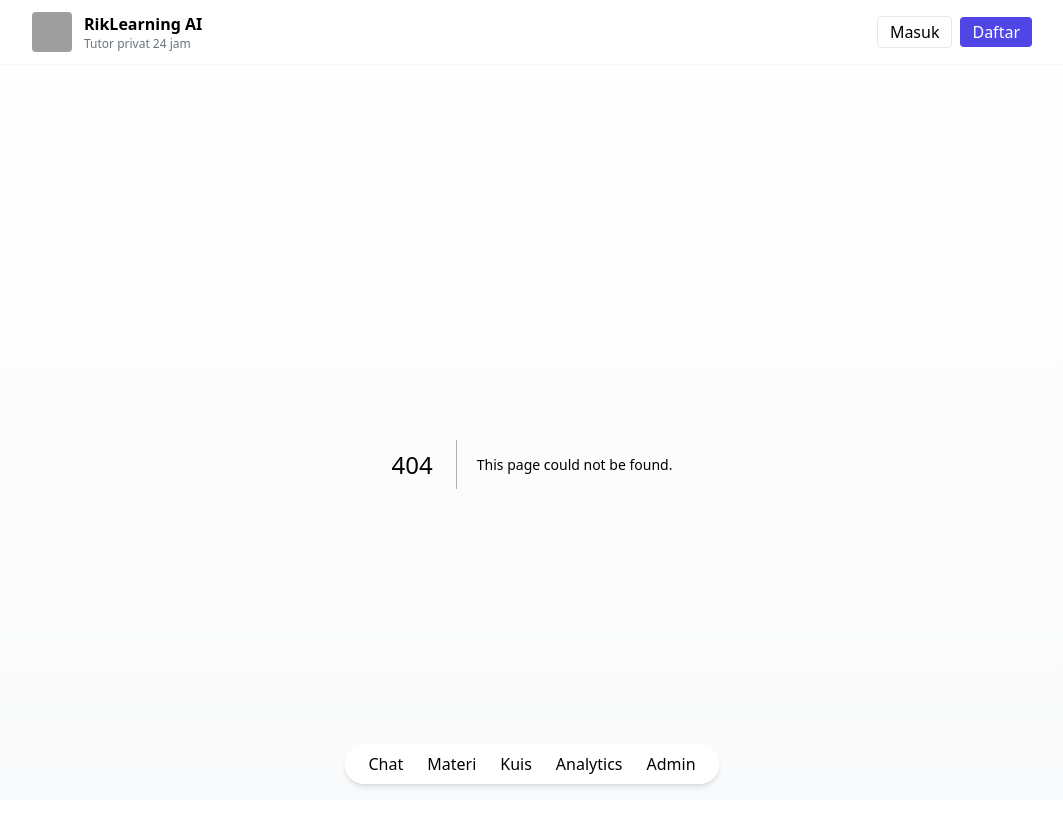
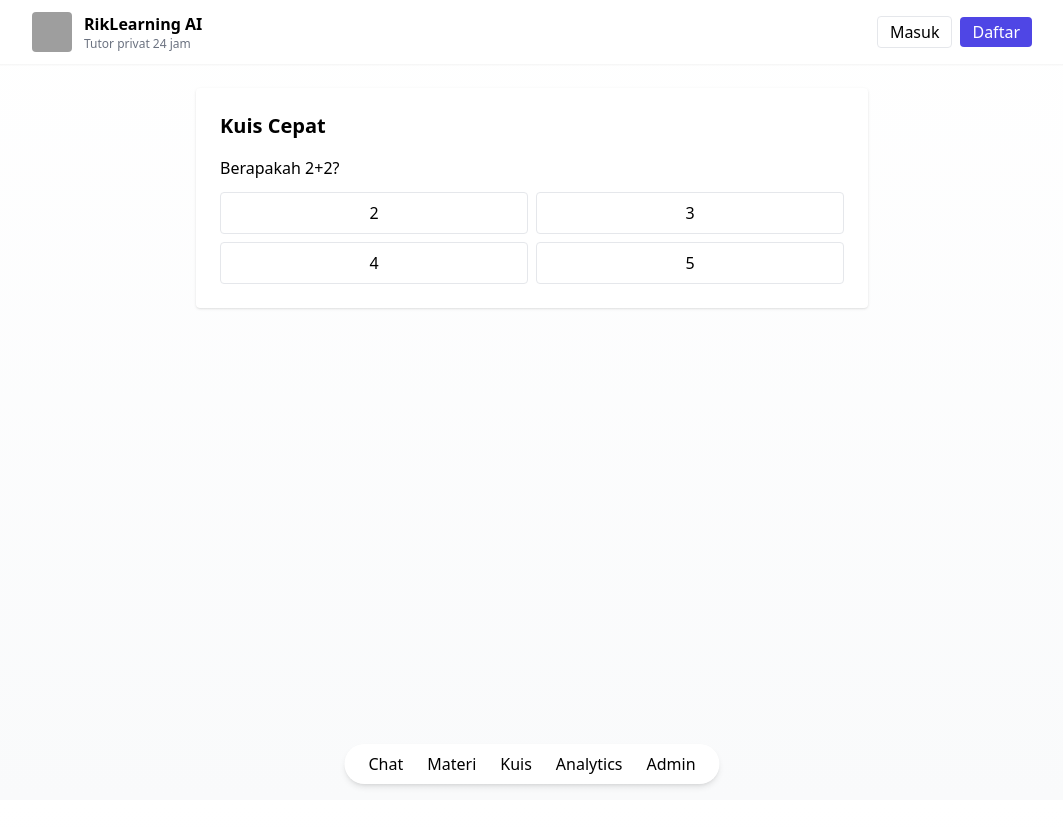
Before and after one commit to RikChat/RikLearningAI, a Next.js app: page /kuis in a window 1280 px wide. Before the commit this address had no page. Shown: the top 828 px of the page, without its empty margins (108-1171 px from the left). Built offline with nearby package versions, Linux system fonts and the light colour scheme; grey boxes are pictures that could not be loaded.

Commit message:
Create page.tsx

```diff
--- /dev/null
+++ b/app/kuis/page.tsx
@@ -0,0 +1,39 @@
+'use client'
+import { useState } from 'react'
+
+const demo = [
+  { q: 'Berapakah 2+2?', options: ['2','3','4','5'], a: 2 },
+  { q: 'Apa tipe data untuk teks di JS?', options: ['number','string','boolean','object'], a: 1 },
+]
+
+export default function KuisPage(){
+  const [index,setIndex]=useState(0)
+  const [score,setScore]=useState(0)
+  const [done,setDone]=useState(false)
+
+  function answer(i:number){
+    if (i===demo[index].a) setScore(s=>s+1)
+    if (index+1===demo.length) setDone(true)
+    else setIndex(index+1)
+  }
+
+  return (
+    <div className="min-h-screen p-6">
+      <div className="max-w-2xl mx-auto bg-white p-6 rounded shadow">
+        <h1 className="text-xl font-bold">Kuis Cepat</h1>
+        {!done ? (
+          <>
+            <div className="mt-4">{demo[index].q}</div>
+            <div className="mt-3 grid grid-cols-2 gap-2">
+              {demo[index].options.map((opt, i)=>(
+                <button key={i} onClick={()=>answer(i)} className="border p-2 rounded">{opt}</button>
+              ))}
+            </div>
+          </>
+        ) : (
+          <div>Nilai: {score} / {demo.length}</div>
+        )}
+      </div>
+    </div>
+  )
+}
```
